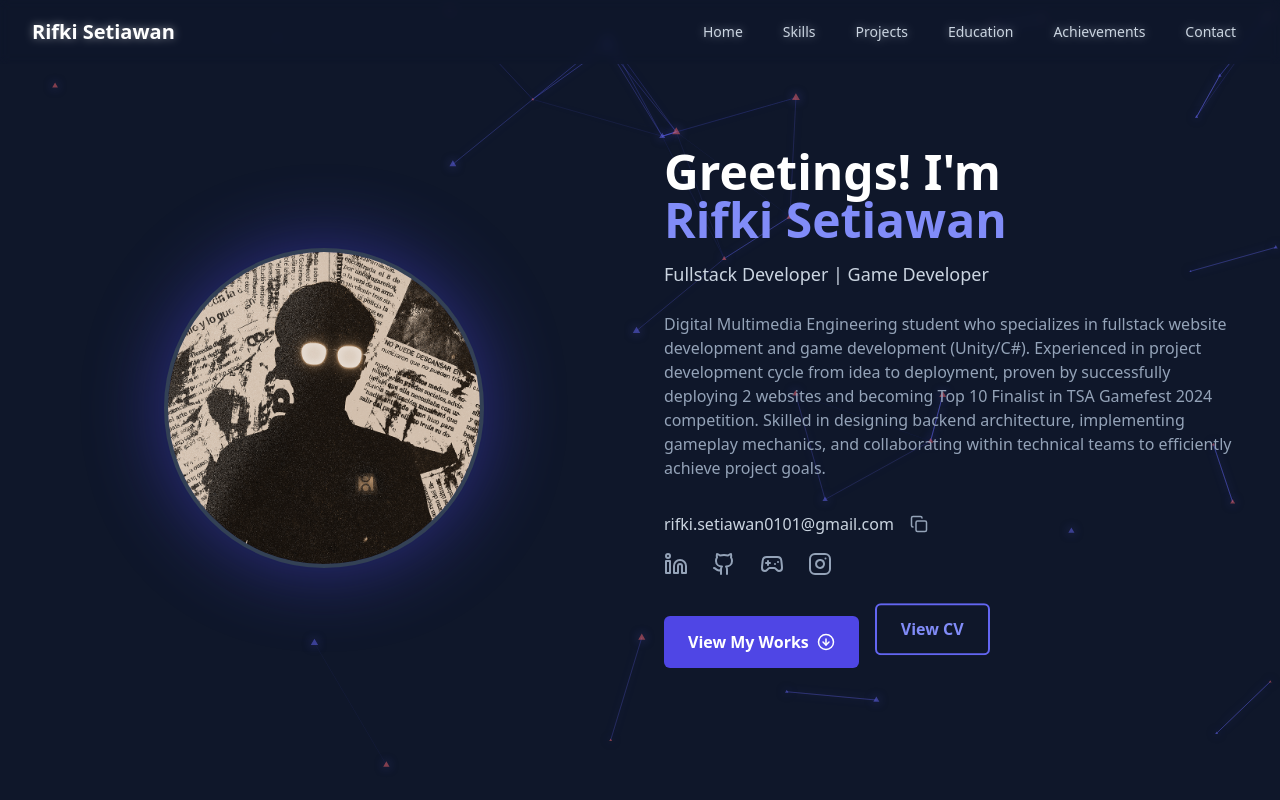
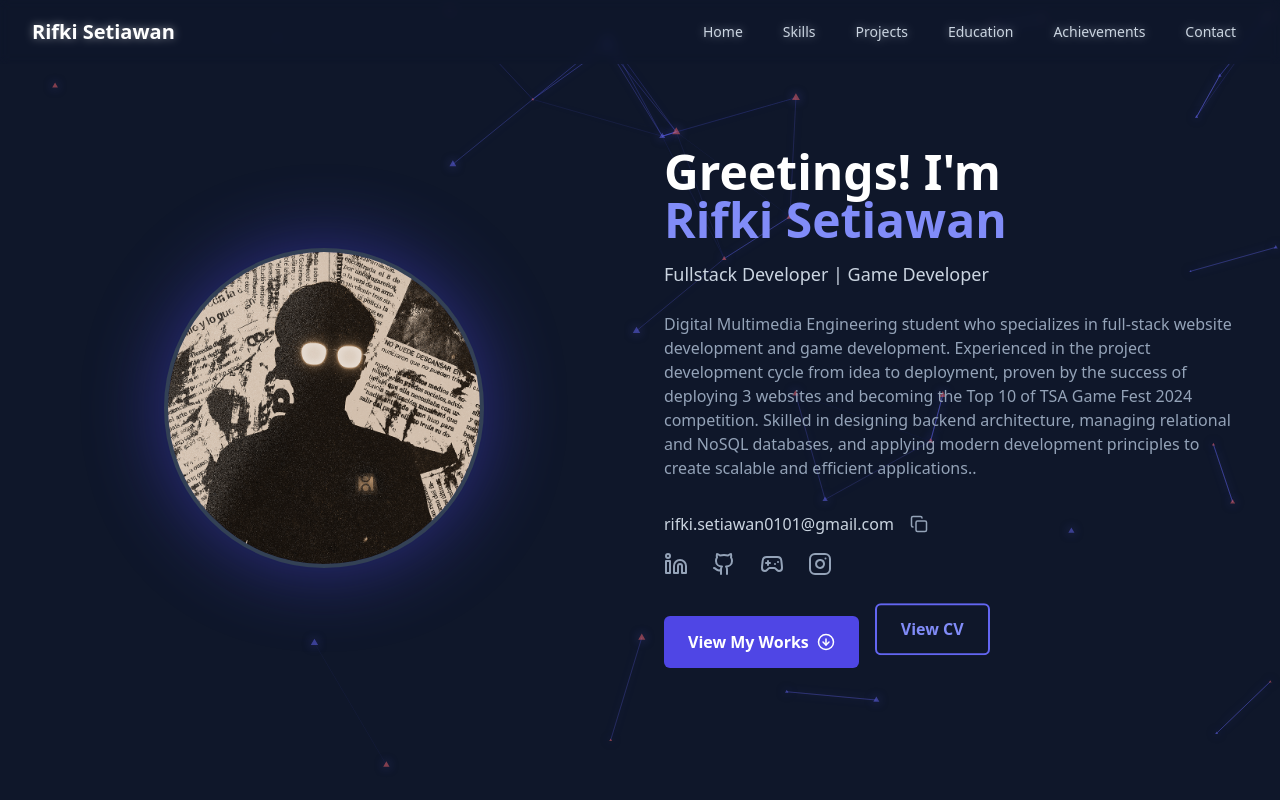
Before and after one commit to rifkisetiawan0101/My-Web-Portfolio, a React (Create React App) app in the folder frontend/: page / in a window 1280 px wide. Shown: the top 800 px of the page. Built offline with nearby package versions, Linux system fonts and the light colour scheme.

Commit message:
Update data.js

```diff
--- a/frontend/src/data/data.js
+++ b/frontend/src/data/data.js
@@ -4,7 +4,7 @@ import { Gamepad2, Code, BrainCircuit, Award, Star } from 'lucide-react';
 export const personalInfo = {
     name: "Rifki Setiawan",
     roles: ["Fullstack Developer", "Game Developer"],
-    bio: "Digital Multimedia Engineering student who specializes in fullstack website development and game development (Unity/C#). Experienced in project development cycle from idea to deployment, proven by successfully deploying 2 websites and becoming Top 10 Finalist in TSA Gamefest 2024 competition. Skilled in designing backend architecture, implementing gameplay mechanics, and collaborating within technical teams to efficiently achieve project goals.",
+    bio: "Digital Multimedia Engineering student who specializes in full-stack website development and game development. Experienced in the project development cycle from idea to deployment, proven by the success of deploying 3 websites and becoming the Top 10 of TSA Game Fest 2024 competition. Skilled in designing backend architecture, managing relational and NoSQL databases, and applying modern development principles to create scalable and efficient applications..",
     email: "rifki.setiawan0101@gmail.com",
     cvLink: "https://drive.google.com/drive/folders/1nfHXCFGkdqJYGJe5yiUhc_whtMdLuIsx?usp=sharing",
     socials: {
```
